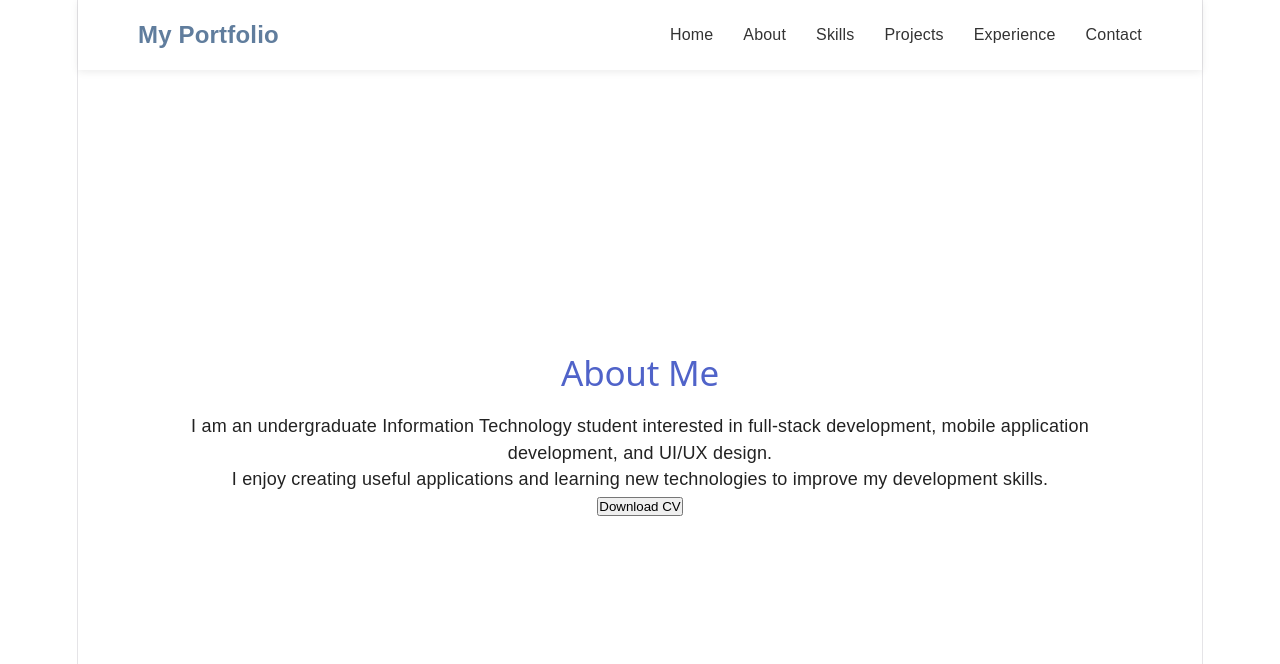
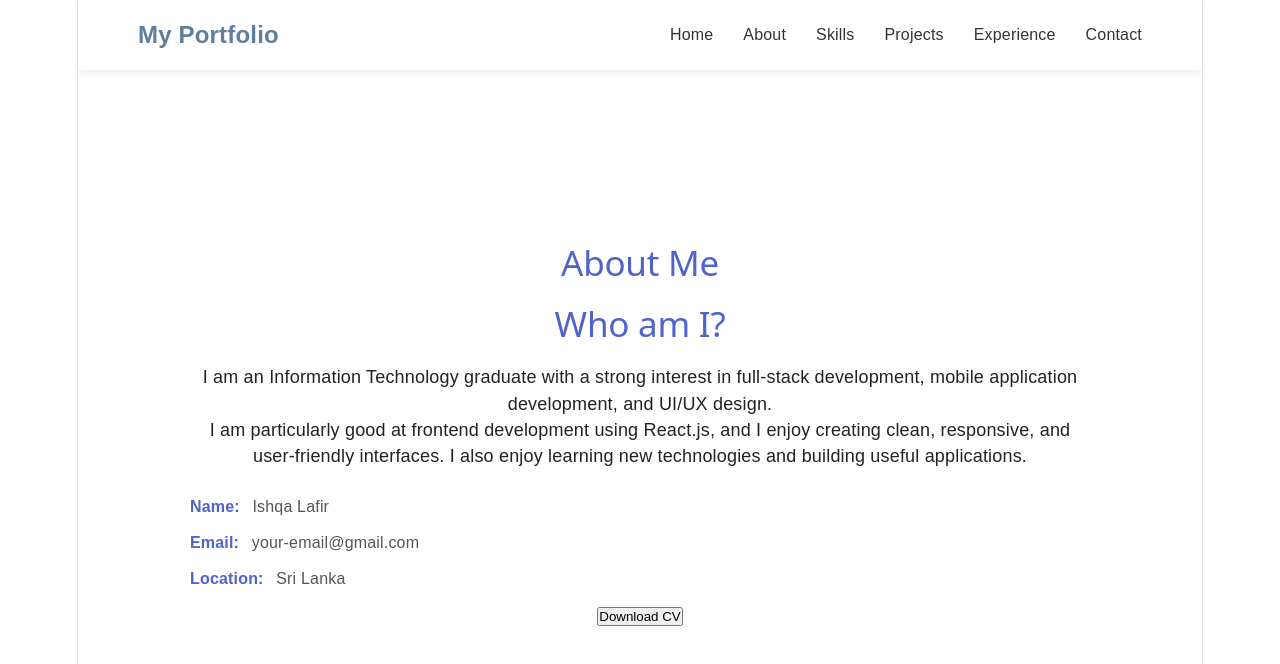
Before and after one commit to ishqafathima/My-Portfolio, a React (Vite) app: page /about in a window 1280 px wide. Shown: the top 664 px of the page. Built offline with nearby package versions, Linux system fonts and the light colour scheme.

Commit message:
update portfolio

```diff
--- a/src/sections/About/About.css
+++ b/src/sections/About/About.css
@@ -1,40 +1,15 @@
-.section-content {
-  min-height: calc(100vh - 70px);
-  width: 100%;
-  box-sizing: border-box;
-  padding: 70px 10%;
-  background-color: #ffffff !important;
-  color: #222222;
+.contact-info {
+  margin-top: 25px;
+  text-align: left;
 }
 
-.section-content h2 {
-  font-size: 36px;
-  text-align: center;
-  color: #222222;
-  margin-bottom: 25px;
+.contact-info p {
+  margin: 10px 0;
+  color: #555;
+  font-size: 16px;
 }
 
-.section-content p {
-  color: #666666;
-  font-size: 16px;
-  line-height: 1.8;
-  margin-bottom: 20px;
-  text-align: center;
+.contact-info strong {
+  color: #5063c9;
+  margin-right: 8px;
 }
-
-.cv-button {
-  margin-top: 25px;
-  padding: 12px 28px;
-  border: none;
-  border-radius: 7px;
-  background-color: #5063c9;
-  color: #ffffff;
-  font-size: 16px;
-  font-weight: 500;
-  cursor: pointer;
-  transition: 0.3s ease;
-}
-
-.cv-button:hover {
-  background-color: #3f50b0;
-}
--- a/src/sections/About/About.jsx
+++ b/src/sections/About/About.jsx
@@ -1,3 +1,5 @@
+import "./About.css";
+
 function About() {
   const downloadCV = () => {
     const link = document.createElement("a");
@@ -10,16 +12,34 @@ function About() {
     <div className="section-content">
       <h2>About Me</h2>
 
+      <h2>Who am I?</h2>
+
       <p>
-        I am an undergraduate Information Technology student
-        interested in full-stack development, mobile
-        application development, and UI/UX design.
+        I am an Information Technology graduate with a strong
+        interest in full-stack development, mobile application
+        development, and UI/UX design.
       </p>
 
       <p>
-        I enjoy creating useful applications and learning
-        new technologies to improve my development skills.
+        I am particularly good at frontend development using
+        React.js, and I enjoy creating clean, responsive, and
+        user-friendly interfaces. I also enjoy learning new
+        technologies and building useful applications.
       </p>
+
+      <div className="contact-info">
+        <p>
+          <strong>Name:</strong> Ishqa Lafir
+        </p>
+
+        <p>
+          <strong>Email:</strong> your-email@gmail.com
+        </p>
+
+        <p>
+          <strong>Location:</strong> Sri Lanka
+        </p>
+      </div>
 
       <button className="cv-button" onClick={downloadCV}>
         Download CV
```
